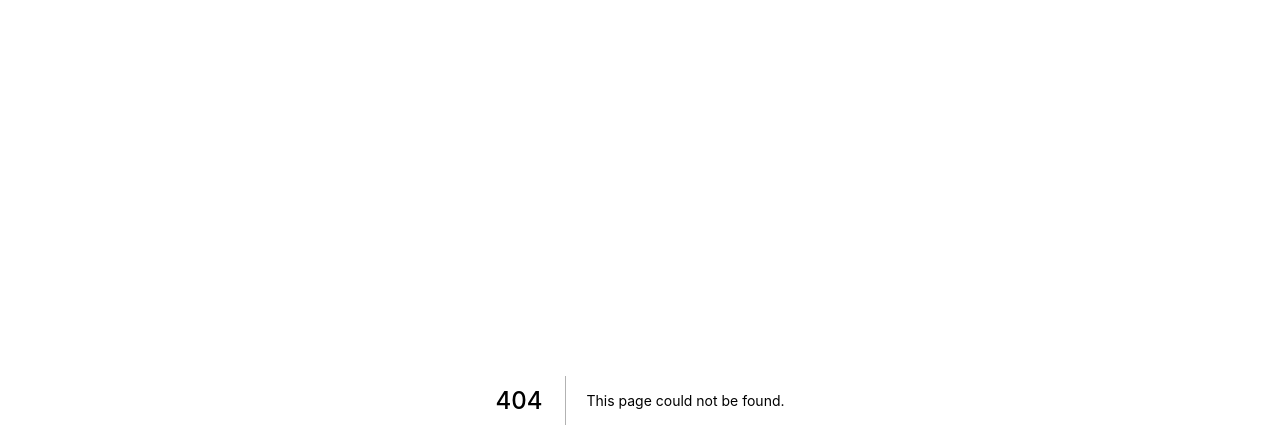
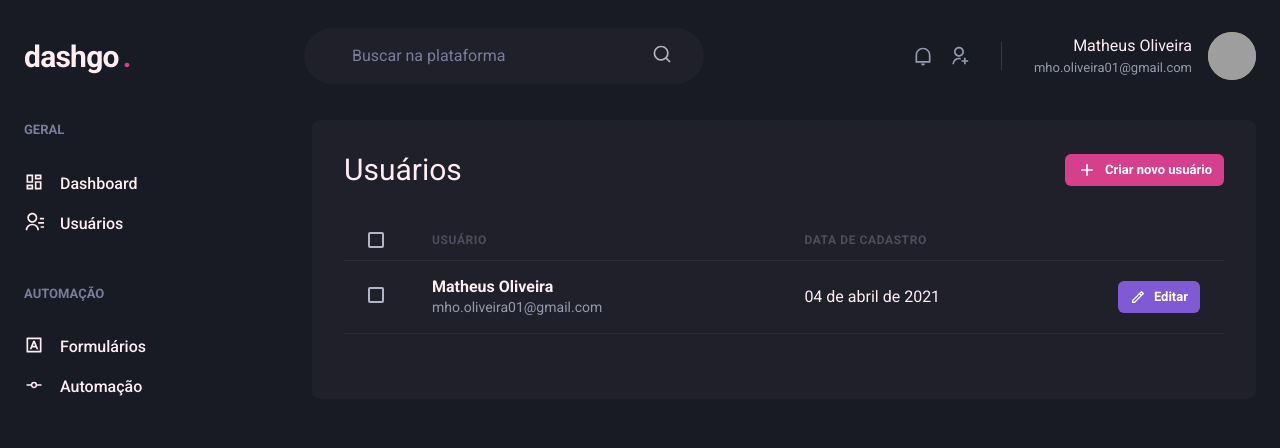
Before and after one commit to theusoliveira/dashgo, a Next.js app: page /users in a window 1280 px wide. Before the commit this address had no page. Shown: the top 448 px of the page. Built offline with nearby package versions, Linux system fonts and the light colour scheme; grey boxes are pictures that could not be loaded.

Commit message:
Users list page

```diff
--- /dev/null
+++ b/src/pages/users/index.tsx
@@ -0,0 +1,73 @@
+import { Box, Button, Flex, Heading, Icon, Table, Th, Thead, Tr, Checkbox, Tbody, Td, Text } from "@chakra-ui/react";
+import { RiAddLine, RiPencilLine } from "react-icons/ri";
+
+import { Sidebar } from "../../components/Form/Sidebar";
+import { Header } from "../../components/Header";
+
+export default function UsersList() {
+  return (
+    <Box>
+      <Header />
+
+      <Flex w="100%" my="6" maxWidth={1480} mx="auto" px="6">
+        <Sidebar />
+
+        <Box flex="1" borderRadius={8} bg="gray.800" p="8">
+          <Flex mb="8" justify="space-between" align="center">
+            <Heading size="lg" fontWeight="normal">Usuários</Heading>
+
+            <Button
+              as="a"
+              size="sm"
+              fontSize="small"
+              colorScheme="pink"
+              leftIcon={<Icon as={RiAddLine} fontSize="20" />}
+            >
+              Criar novo usuário
+            </Button>
+          </Flex>
+
+          <Table colorScheme="whiteAlpha">
+            <Thead>
+              <Tr>
+                <Th px="6" color="gray.300" w="8">
+                  <Checkbox colorScheme="pink" />
+                </Th>
+                <Th>Usuário</Th>
+                <Th>Data de cadastro</Th>
+                <Th w="8"></Th>
+              </Tr>
+            </Thead>
+            <Tbody>
+              <Tr>
+                <Td  px="6">
+                  <Checkbox colorScheme="pink" />
+                </Td>
+                <Td>
+                  <Box>
+                    <Text fontWeight="bold">Matheus Oliveira</Text>
+                    <Text fontSize="sm" color="gray.300">mho.oliveira01@gmail.com</Text>
+                  </Box>
+                </Td>
+                <Td  px="6">
+                  <Text>04 de abril de 2021</Text>
+                </Td>
+                <Td>
+                <Button
+                  as="a"
+                  size="sm"
+                  fontSize="small"
+                  colorScheme="purple"
+                  leftIcon={<Icon as={RiPencilLine} fontSize="16" />}
+                >
+                  Editar
+                </Button>
+                </Td>
+              </Tr>
+            </Tbody>
+          </Table>
+        </Box>
+      </Flex>
+    </Box>
+  );
+}
```
